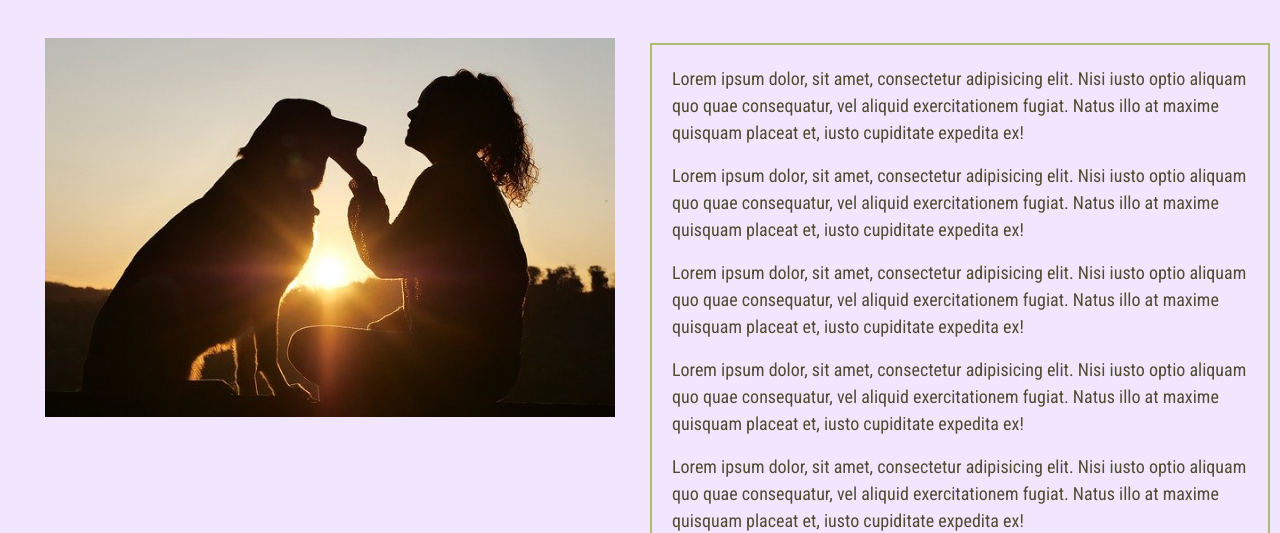
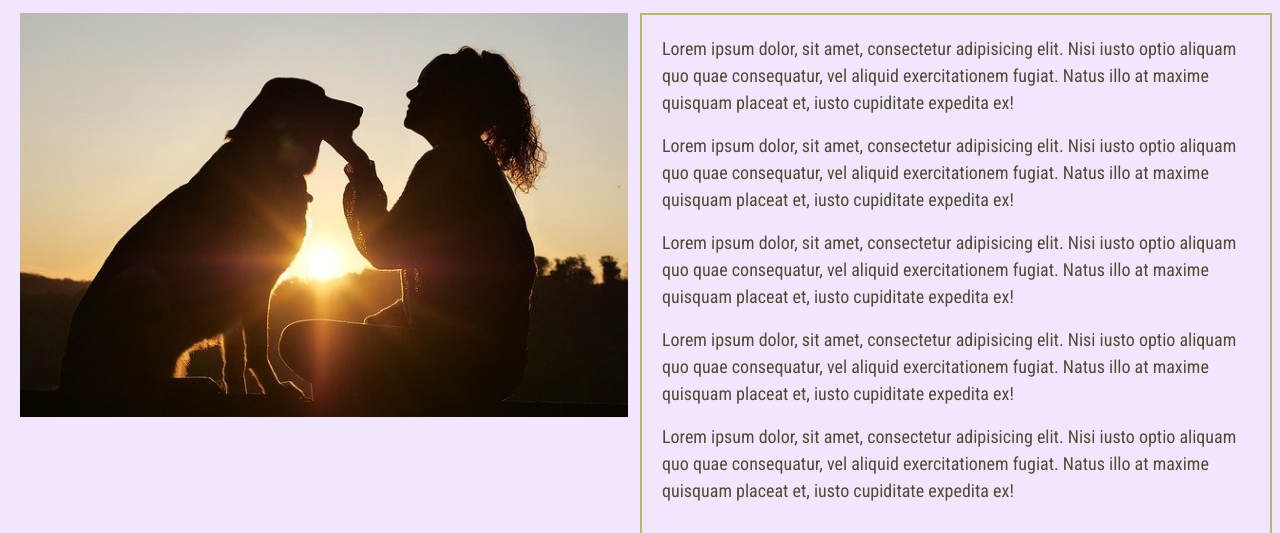
Before and after one commit to LizethTs/27300, a plain HTML site: page nosotros.html in a window 1280 px wide. Shown: the part 277-810 px from the top of the page. Drawn offline with nearby package versions, Linux system fonts and the light colour scheme.

Commit message:
agregando bootstrap al archivo nosotros

```diff
--- a/css/style.css
+++ b/css/style.css
@@ -231,7 +231,6 @@ ul{
 
 .descripcion-nosotros {
   padding: 20px;
-  margin-top: 30px;
   border: 2px solid #afbb71;
 }
 
--- a/nosotros.html
+++ b/nosotros.html
@@ -44,11 +44,12 @@
         <div class="titulo-nosotros">
           <p>Quienes somos</p>
         </div>
-        <div class="contenido-nosotros">
-          <div class="imagen-nosotros">
-            <img src="img/dog2.jpg" alt="" />
+        <!-- <div class="row contenido-nosotros"> -->
+        <div class="row">
+          <div class="col-12 col-sm-12 col-md-6 mb-5">
+            <img class="w-100" src="img/dog2.jpg" alt="" />
           </div>
-          <div class="descripcion-nosotros">
+          <div class="col-12 col-sm-12 col-md-6  descripcion-nosotros">
             <p>
               Lorem ipsum dolor, sit amet, consectetur adipisicing elit. Nisi
               iusto optio aliquam quo quae consequatur, vel aliquid
```
